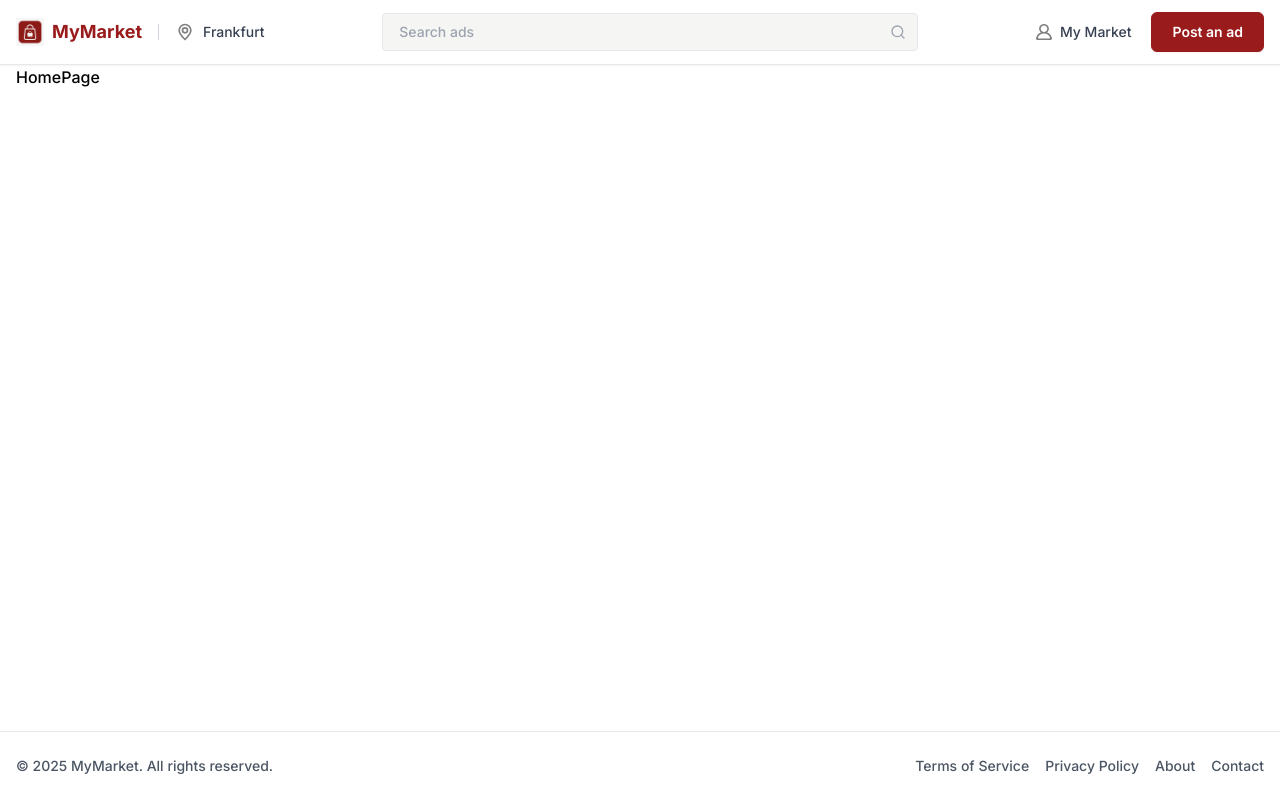
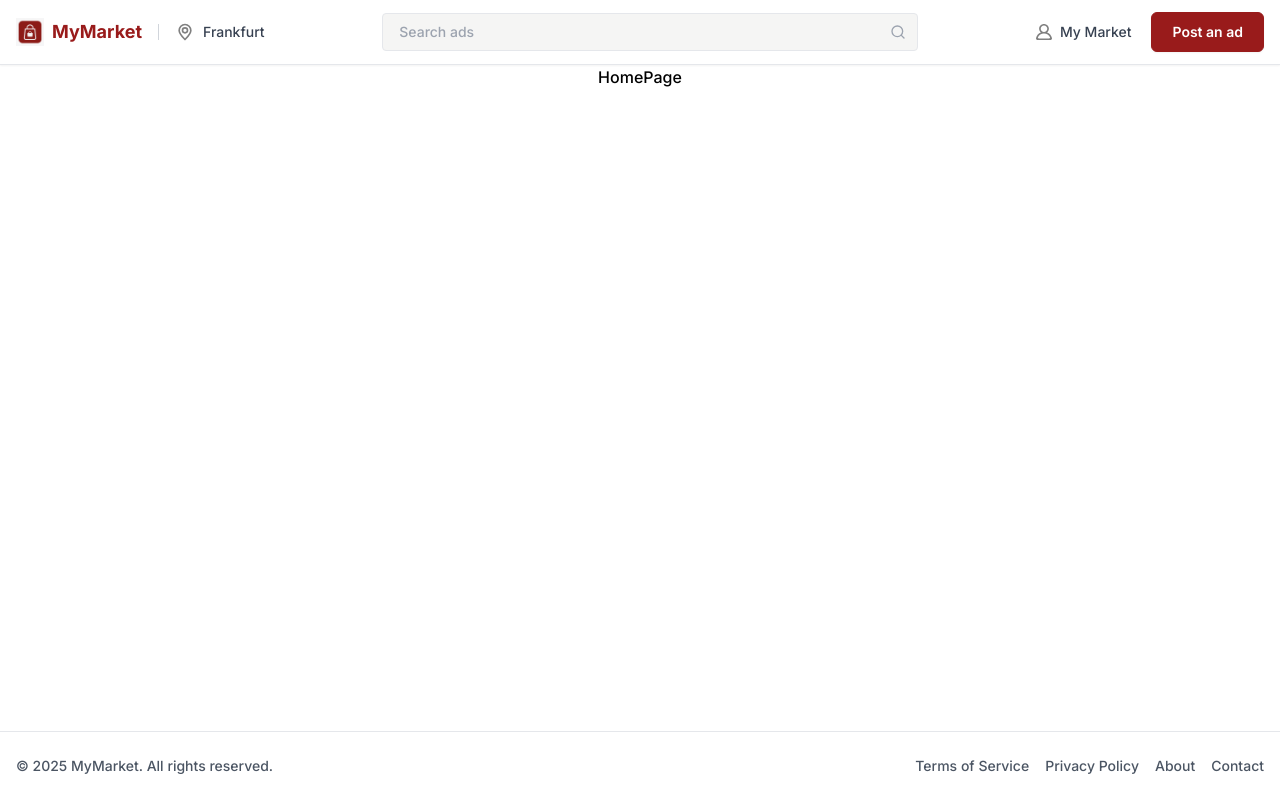
Before and after one commit to Soudabeh-Noorollahi/my-market-app, a React (Vite) app: page / in a window 1280 px wide. Built offline with nearby package versions, Linux system fonts and the light colour scheme; no server answers.

Commit message:
fix(layout): adjust flex structure to center forms and prevent extra scroll

```diff
--- a/src/components/templates/CheckOtpForm.jsx
+++ b/src/components/templates/CheckOtpForm.jsx
@@ -163,7 +163,7 @@ function CheckOtpForm({ code, setCode, setStep, mobile }) {
   };
 
   return (
-    <div className="flex items-center justify-center min-h-screen bg-white px-4">
+
       <form
         onSubmit={submitHandler}
         className="bg-white shadow-md rounded-2xl p-6 sm:p-8 w-full max-w-md space-y-6 border border-gray-100"
@@ -233,7 +233,7 @@ function CheckOtpForm({ code, setCode, setStep, mobile }) {
           Change mobile number
         </button>
       </form>
-    </div>
+
   );
 }
 
--- a/src/components/templates/SendOtpForm.jsx
+++ b/src/components/templates/SendOtpForm.jsx
@@ -59,7 +59,6 @@ function SendOtpForm({ mobile, setStep, setMobile }) {
   };
 
   return (
-    <div className="flex items-center justify-center min-h-screen bg-white px-4 ">
     <form
       onSubmit={submitHandler}
       className="bg-white shadow-md rounded-2xl p-6 sm:p-8 w-full max-w-md mx-auto space-y-6 border border-gray-100"
@@ -69,8 +68,8 @@ function SendOtpForm({ mobile, setStep, setMobile }) {
           Sign in to your account
         </p>
         <span className="text-sm text-gray-500 mt-1 block">
-            To use the features of this website, please enter your mobile
-            number. A verification code will be sent via SMS.
+          To use the features of this website, please enter your mobile number.
+          A verification code will be sent via SMS.
         </span>
       </div>
 
@@ -101,7 +100,6 @@ function SendOtpForm({ mobile, setStep, setMobile }) {
         Verify
       </button>
     </form>
-    </div>
   );
 }
 
--- a/src/layouts/Layout.jsx
+++ b/src/layouts/Layout.jsx
@@ -5,9 +5,7 @@ function Layout({ children }) {
   return (
     <div className="flex flex-col min-h-screen">
       <Header />
-      <main className=" flex-1 max-w-[1400px]  mx-auto px-4 w-full">
-        {children}
-      </main>
+      <main className=" flex flex-1 flex-col w-full">{children}</main>
       <Footer />
     </div>
   );
--- a/src/pages/AuthPage.jsx
+++ b/src/pages/AuthPage.jsx
@@ -9,7 +9,7 @@ function AuthPage() {
   const [code, setCode] = useState("");
 
   return (
-    <div>
+    <div className="flex  flex-1   items-center justify-center px-4 ">
       {step === 1 && (
         <SendOtpForm setStep={setStep} mobile={mobile} setMobile={setMobile} />
       )}
--- a/src/pages/DashboardPage.jsx
+++ b/src/pages/DashboardPage.jsx
@@ -1,12 +1,10 @@
-import React from 'react'
-import PropTypes from 'prop-types'
+import React from "react";
+import PropTypes from "prop-types";
 
 function DashboardPage(props) {
-  return (
-    <div>DashboardPage</div>
-  )
+  return <div className="max-w-[1400px]  mx-auto px-4">DashboardPage</div>;
 }
 
-DashboardPage.propTypes = {}
+DashboardPage.propTypes = {};
 
-export default DashboardPage
+export default DashboardPage;
--- a/src/pages/HomePage.jsx
+++ b/src/pages/HomePage.jsx
@@ -1,9 +1,7 @@
-import React from 'react'
+import React from "react";
 
 function HomePage() {
-  return (
-    <div>HomePage</div>
-  )
+  return <div className="max-w-[1400px]  mx-auto px-4">HomePage</div>;
 }
 
-export default HomePage
+export default HomePage;
```
Lines whose indentation alone changed are shown as unchanged.
